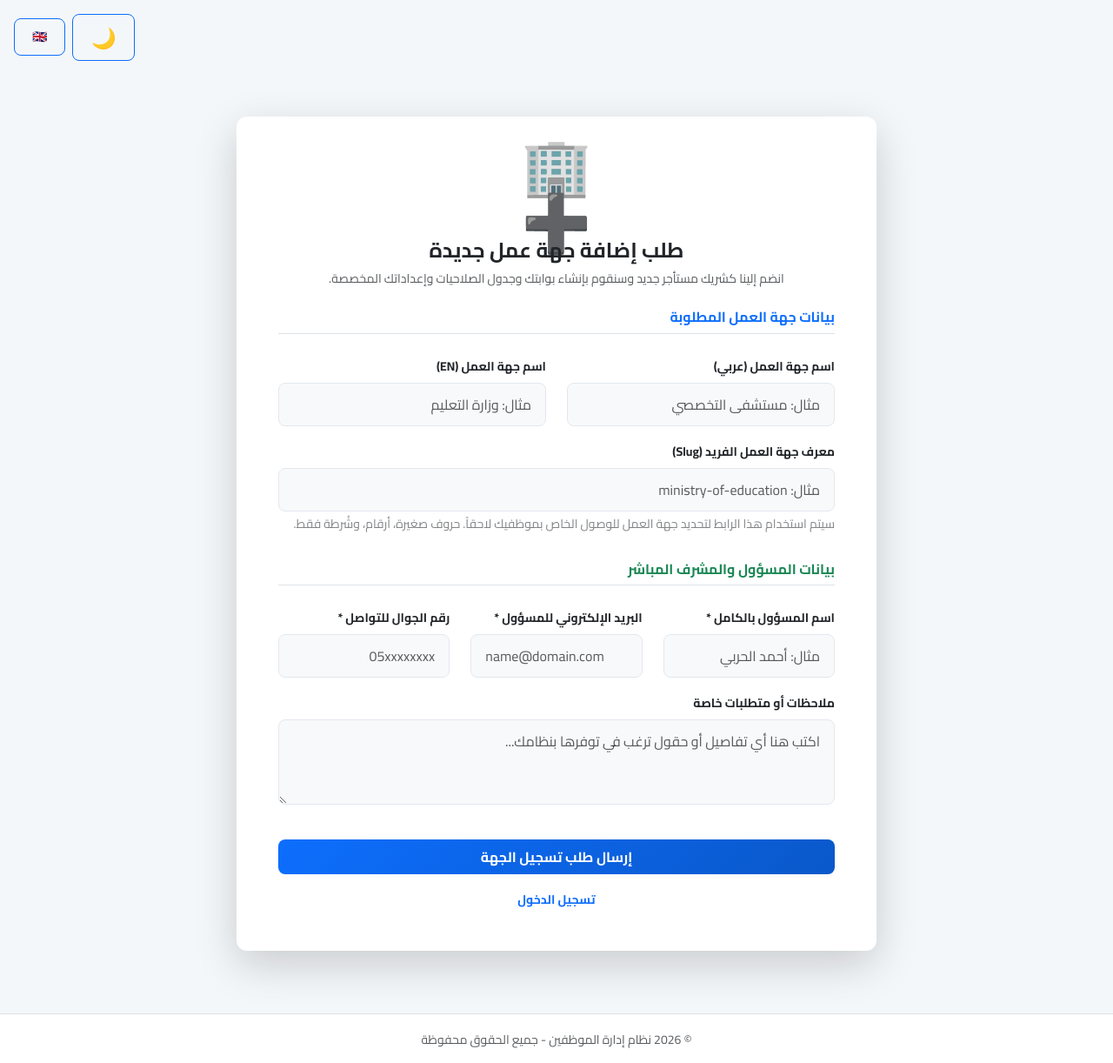
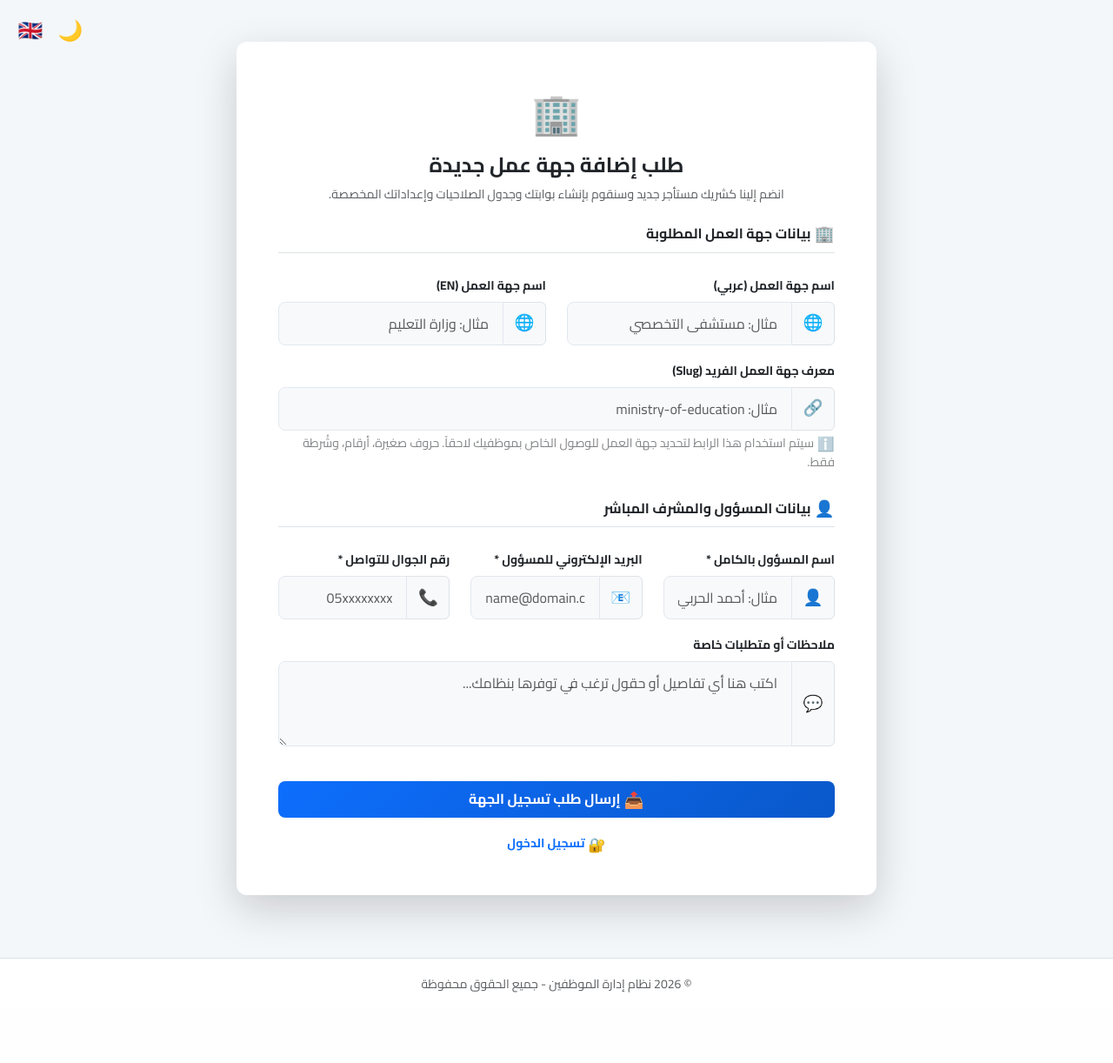
Before and after one commit to aalimd/Ejazat, a PHP site: page /auth/request_org.php in a window 1280 px wide. Shown: the whole page at 87% size. After the commit the page ends 1141 px from the top, so only its background shows below. Run offline with PHP 8.4, Linux system fonts and the light colour scheme; some libraries are stand-ins or nearby versions.

Commit message:
fix: revert auth pages from Bootstrap Icons to emoji icons, reposition lang/theme toggle

```diff
--- a/auth/request_org.php
+++ b/auth/request_org.php
@@ -59,20 +59,20 @@ include '../includes/header.php';
             <div class="card shadow-lg border-0">
                 <div class="card-body p-5">
                     <div class="text-center mb-4">
-                        <div class="display-4 text-primary mb-2"><span class="emoji-icon">🏢➕</span></div>
+                        <div class="fs-1 mb-3"><span class="emoji-icon">🏢</span></div>
                         <h1 class="h4 fw-bold"><?php echo __('request_new_org_title'); ?></h1>
                         <p class="text-muted small"><?php echo __('request_org_desc'); ?></p>
                     </div>
 
                     <?php if ($error): ?>
-                        <div class="alert alert-danger shadow-sm border-0"><span class="emoji-icon">⚠️</span> <?php echo $error; ?></div>
+                        <div class="alert alert-danger d-flex align-items-center shadow-sm border-0"><span class="emoji-icon me-2">⚠️</span> <?php echo $error; ?></div>
                     <?php endif; ?>
 
                     <?php if ($success): ?>
                         <div class="alert alert-success shadow-sm border-0 text-center py-4">
-                            <h5 class="fw-bold mb-3"><span class="emoji-icon">✅</span> <?php echo $success; ?></h5>
+                            <h5 class="fw-bold mb-3"><span class="emoji-icon me-2">✅</span> <?php echo $success; ?></h5>
                             <p class="mb-0 text-muted small"><?php echo __('follow_up_email'); ?></p>
-                            <a href="login.php" class="btn btn-primary mt-4 px-5 shadow-sm"><?php echo __('login'); ?></a>
+                            <a href="login.php" class="btn btn-primary mt-4 px-5 shadow-sm"><span class="emoji-icon">🔐</span> <?php echo __('login'); ?></a>
                         </div>
                     <?php else: ?>
 
@@ -80,55 +80,76 @@ include '../includes/header.php';
                         <?php echo csrf_field(); ?>
                         <div class="row">
                             <div class="col-md-12 mb-3">
-                                <h6 class="fw-bold border-bottom pb-2 text-primary"><?php echo __('org_info'); ?></h6>
+                                <h6 class="fw-bold border-bottom pb-2"><span class="emoji-icon">🏢</span> <?php echo __('org_info'); ?></h6>
                             </div>
 
                             <div class="col-md-6 mb-3">
                                 <label class="form-label small fw-bold"><?php echo __('org_name_ar'); ?></label>
+                                <div class="input-group">
+                                    <span class="input-group-text bg-light"><span class="emoji-icon">🌐</span></span>
                                     <input type="text" name="name_ar" class="form-control bg-light" placeholder="<?php echo __('org_name_ar_example'); ?>" required value="<?php echo h($_POST['name_ar'] ?? ''); ?>">
+                                </div>
                             </div>
 
                             <div class="col-md-6 mb-3">
                                 <label class="form-label small fw-bold"><?php echo __('org_name_en'); ?></label>
+                                <div class="input-group">
+                                    <span class="input-group-text bg-light"><span class="emoji-icon">🌐</span></span>
                                     <input type="text" name="name_en" class="form-control bg-light" placeholder="<?php echo __('org_name_en_example'); ?>" required value="<?php echo h($_POST['name_en'] ?? ''); ?>">
+                                </div>
                             </div>
 
                             <div class="col-md-12 mb-3">
                                 <label class="form-label small fw-bold"><?php echo __('org_slug'); ?></label>
+                                <div class="input-group">
+                                    <span class="input-group-text bg-light"><span class="emoji-icon">🔗</span></span>
                                     <input type="text" name="slug" class="form-control bg-light" placeholder="<?php echo __('org_slug_example'); ?>" required pattern="^[a-z0-9\-]+$" value="<?php echo h($_POST['slug'] ?? ''); ?>">
-                                <div class="form-text small opacity-75"><?php echo __('slug_tip'); ?></div>
+                                </div>
+                                <div class="form-text small opacity-75"><span class="emoji-icon">ℹ️</span> <?php echo __('slug_tip'); ?></div>
                             </div>
 
                             <div class="col-md-12 mb-3 mt-3">
-                                <h6 class="fw-bold border-bottom pb-2 text-success"><?php echo __('manager_info'); ?></h6>
+                                <h6 class="fw-bold border-bottom pb-2"><span class="emoji-icon">👤</span> <?php echo __('manager_info'); ?></h6>
                             </div>
 
                             <div class="col-md-4 mb-3">
                                 <label class="form-label small fw-bold"><?php echo __('manager_full_name_label'); ?> *</label>
+                                <div class="input-group">
+                                    <span class="input-group-text bg-light"><span class="emoji-icon">👤</span></span>
                                     <input type="text" name="manager_name" class="form-control bg-light" required placeholder="<?php echo __('full_name_placeholder'); ?>" value="<?php echo h($_POST['manager_name'] ?? ''); ?>">
+                                </div>
                             </div>
 
                             <div class="col-md-4 mb-3">
                                 <label class="form-label small fw-bold"><?php echo __('manager_email_label'); ?> *</label>
+                                <div class="input-group">
+                                    <span class="input-group-text bg-light"><span class="emoji-icon">📧</span></span>
                                     <input type="email" name="manager_email" class="form-control bg-light" required placeholder="<?php echo __('email_placeholder'); ?>" value="<?php echo h($_POST['manager_email'] ?? ''); ?>">
+                                </div>
                             </div>
 
                             <div class="col-md-4 mb-3">
                                 <label class="form-label small fw-bold"><?php echo __('manager_phone_label'); ?> *</label>
+                                <div class="input-group">
+                                    <span class="input-group-text bg-light"><span class="emoji-icon">📞</span></span>
                                     <input type="text" name="manager_phone" class="form-control bg-light" required placeholder="<?php echo __('phone_placeholder'); ?>" value="<?php echo h($_POST['manager_phone'] ?? ''); ?>">
+                                </div>
                             </div>
 
                             <div class="col-md-12 mb-3">
                                 <label class="form-label small fw-bold"><?php echo __('notes_label');?></label>
+                                <div class="input-group">
+                                    <span class="input-group-text bg-light"><span class="emoji-icon">💬</span></span>
                                     <textarea name="notes" class="form-control bg-light" rows="3" placeholder="<?php echo __('notes_placeholder'); ?>"><?php echo h($_POST['notes'] ?? ''); ?></textarea>
+                                </div>
                             </div>
                         </div>
 
                         <div class="mt-4">
-                            <button type="submit" class="btn btn-primary w-100 py-2 fw-bold shadow-sm"><?php echo __('submit_request'); ?></button>
+                            <button type="submit" class="btn btn-primary w-100 py-2 fw-bold shadow-sm"><span class="emoji-icon">📤</span> <?php echo __('submit_request'); ?></button>
                         </div>
                         <div class="text-center mt-3">
-                            <a href="login.php" class="small fw-bold text-decoration-none"><?php echo __('login'); ?></a>
+                            <a href="login.php" class="small fw-bold text-decoration-none"><span class="emoji-icon">🔐</span> <?php echo __('login'); ?></a>
                         </div>
                     </form>
                     <?php endif; ?>
--- a/includes/header.php
+++ b/includes/header.php
@@ -179,7 +179,7 @@ if (isLoggedIn()):
             <ul class="navbar-nav mb-2 mb-lg-0">
                 <!-- Theme Toggle -->
                 <li class="nav-item me-2 d-flex align-items-center">
-                    <button id="themeToggle" class="btn btn-sm btn-outline-light border-0 fs-5"><span class="emoji-icon">🌙</span></button>
+                    <button id="themeToggle" class="btn btn-sm btn-outline-light border-0"><span class="emoji-icon">🌙</span></button>
                 </li>
                 <!-- Notifications Dropdown -->
                 <?php
@@ -218,9 +218,9 @@ if (isLoggedIn()):
                     </ul>
                 </li>
 
-                <li class="nav-item">
+                <li class="nav-item d-flex align-items-center">
                     <a class="nav-link text-white fw-bold px-3" href="?lang=<?php echo $lang == 'ar' ? 'en' : 'ar'; ?>">
-                        <?php echo __('language'); ?>
+                        <span class="emoji-icon"><?php echo __('language'); ?></span>
                     </a>
                 </li>
                 <li class="nav-item">
@@ -347,10 +347,10 @@ if (isLoggedIn()):
         <main class="col-md-9 ms-sm-auto col-lg-10 px-md-4 py-4">
 <?php else: ?>
     <!-- Language Switcher & Theme Toggle for Login Page -->
-    <div class="p-3 d-flex justify-content-end align-items-center gap-2">
-        <button id="themeToggle" class="btn btn-outline-primary btn-sm fs-5"><span class="emoji-icon">🌙</span></button>
-        <a class="btn btn-outline-primary btn-sm" href="?lang=<?php echo $lang == 'ar' ? 'en' : 'ar'; ?>">
-            <?php echo __('language'); ?>
+    <div class="position-absolute top-0 end-0 p-3 d-flex align-items-center gap-2" style="z-index: 1050;">
+        <button id="themeToggle" class="btn border-0 p-1 fs-5 lh-1 bg-transparent" title="<?php echo __('settings'); ?>"><span class="emoji-icon">🌙</span></button>
+        <a class="text-decoration-none p-1 fs-5 lh-1" href="?lang=<?php echo $lang == 'ar' ? 'en' : 'ar'; ?>" title="<?php echo __('language'); ?>">
+            <span class="emoji-icon"><?php echo __('language'); ?></span>
         </a>
     </div>
 <?php endif; ?>
--- a/includes/superadmin_header.php
+++ b/includes/superadmin_header.php
@@ -437,9 +437,9 @@ $super_nav = [
         <?php endif; ?>
     </div>
     <div class="sa-topbar-right">
-        <button id="saThemeToggle" class="btn btn-sm btn-outline-secondary border-0 fs-5"><span class="emoji-icon">🌙</span></button>
+        <button id="saThemeToggle" class="btn btn-sm btn-outline-secondary border-0"><span class="emoji-icon">🌙</span></button>
         <a class="btn btn-sm btn-outline-secondary border-0" href="?lang=<?php echo $lang == 'ar' ? 'en' : 'ar'; ?>">
-            <?php echo __('language'); ?>
+            <span class="emoji-icon"><?php echo __('language'); ?></span>
         </a>
         <div class="sa-topbar-user dropdown">
             <div class="sa-topbar-avatar"><?php echo strtoupper(substr($_SESSION['full_name'] ?? $_SESSION['username'] ?? 'SA', 0, 2)); ?></div>
```
Also changed, not shown: auth/forgot_password.php (+8 -8 lines), auth/login.php (+5 -5 lines), auth/register.php (+53 -22 lines), auth/reset_password.php (+7 -7 lines), auth/verify_2fa.php (+4 -4 lines), auth/verify_email.php (+13 -11 lines). Lines whose indentation alone changed are shown as unchanged.
